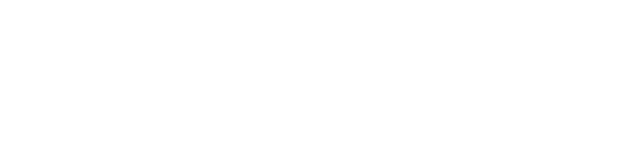
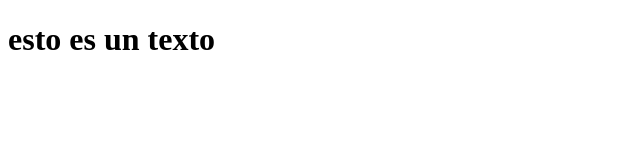
Before and after one commit to JonatanAn12/archivos-html, a plain HTML site: page index3.html in a window 1280 px wide. Shown: the whole page, without its empty margins (0-640 px from the left). Drawn offline with Linux system fonts and the light colour scheme.

Commit message:
noveno arreglo index

```diff
--- a/index3.html
+++ b/index3.html
@@ -7,5 +7,6 @@
 </head>
 <body>
     <div class="comedor" type="container"></div>
+    <h1>esto es un texto</h1>
 </body>
 </html>
```
